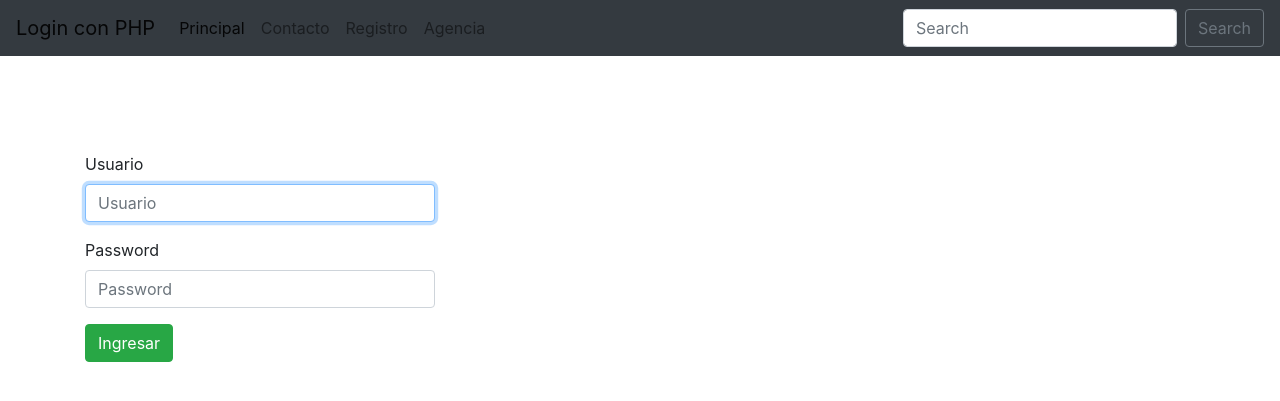
After one commit to CristhianGaleano/login-php, a PHP site: page /login.php in a window 1280 px wide. The commit adds this page. Shown: the top 401 px of the page. Run offline with PHP 8.4, Linux system fonts and the light colour scheme.

Commit message:
Se trabaja en la validacion: validarCde.php

```diff
--- a/vista/index.php
+++ b/vista/index.php
@@ -1,6 +1,3 @@
-
-
-
 <?php
 	include 'partials/head.php';
 	include 'partials/menu.php';
--- /dev/null
+++ b/vista/login.php
@@ -0,0 +1,43 @@
+<?php
+	include 'partials/head.php';
+	include 'partials/menu.php';
+  ?>
+
+    <div class="container">
+
+
+		<div class="starter-template">
+			<br>
+			<br>
+			<br>
+			<br>
+			<div class="row">
+				<!-- columna de 4 espacios y un espacio a la derecha -->
+				<div class="col-md-4 col-md-offset-3">
+					 <div class="panel panel-default">
+					 	<div class="panel-body">
+					 		<form action="validarCode.php" method="POST" role="form">
+					 			<fieldset class="form-group">
+					 				<label for="formGroupExampleInput">Usuario</label>
+					 				<input type="text" class="form-control" name="txtUsuario" autofocus="autofocus" required="required" id="formGroupExampleInput" placeholder="Usuario">
+					 			</fieldset>
+					 			<fieldset class="form-group">
+					 				<label for="formGroupExampleInput2">Password</label>
+					 				<input type="password" class="form-control" name="txtPassword" required="required" id="formGroupExampleInput2" placeholder="Password">
+					 			</fieldset>
+
+					 			<button class="btn btn-success" type="submit" value="Ingresar">Ingresar</button>
+					 		</form>
+					 	</div>
+					 </div>
+				</div>
+			</div>
+		</div>
+
+
+    </div>
+
+
+    <?php
+    include 'partials/footer.php';
+     ?>
--- a/vista/partials/menu.php
+++ b/vista/partials/menu.php
@@ -1,6 +1,6 @@
 
     <nav class="navbar navbar-expand-lg navbar-light bg-light|navbar-primary bg-primary|navbar-secondary bg-secondary|navbar-success bg-success|navbar-danger bg-danger|navbar-warning bg-warning|navbar-info bg-info|navbar-dark bg-dark">
-      <a class="navbar-brand" href="#">Login con PHP</a>
+      <a class="navbar-brand" href="login.php">Login con PHP</a>
       <button class="navbar-toggler" type="button" data-toggle="collapse" data-target="#navbarSupportedContent" aria-controls="navbarSupportedContent" aria-expanded="false" aria-label="Toggle navigation">
         <span class="navbar-toggler-icon"></span>
       </button>
@@ -8,10 +8,13 @@
       <div class="collapse navbar-collapse" id="navbarSupportedContent">
         <ul class="navbar-nav mr-auto">
           <li class="nav-item active">
-            <a class="nav-link" href="#">Principal <span class="sr-only">(current)</span></a>
+            <a class="nav-link" href="index.php">Principal <span class="sr-only">(current)</span></a>
           </li>
           <li class="nav-item">
             <a class="nav-link" href="#">Contacto</a>
+          </li>
+          <li class="nav-item">
+            <a class="nav-link" href="registro.php">Registro</a>
           </li>
           <li class="nav-item dropdown">
             <a class="nav-link" href="#">Agencia</a>
```
Also changed, not shown: vista/validarCode.php (+15 -1 lines).
